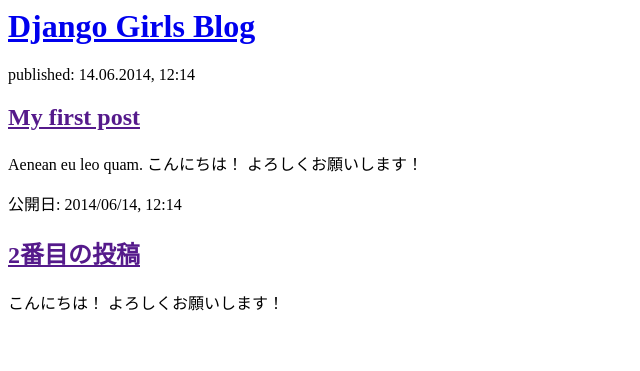
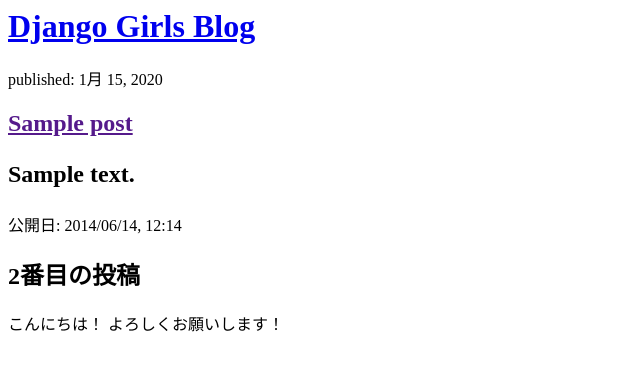
Before and after one commit to morihagi/my-first-blog, a Django app: page / in a window 1280 px wide. Shown: the top 371 px of the page, without its empty margins (0-640 px from the left). Run offline with Django 3.2, Linux system fonts and the light colour scheme; tables that the repository leaves empty hold one stand-in row (values such as "Sample post").

Commit message:
Modified templates to display posts from database.

```diff
--- a/blog/templates/blog/post_list.html
+++ b/blog/templates/blog/post_list.html
@@ -2,20 +2,23 @@
     <head>
         <title>Django Girls blog</title>
     </head>
+
     <body>
         <div>
             <h1><a href="/">Django Girls Blog</a></h1>
         </div>
 
-        <div>
-            <p>published: 14.06.2014, 12:14</p>
-            <h2><a href="">My first post</a></h2>
-            <p>Aenean eu leo quam. こんにちは！ よろしくお願いします！ </p>
-        </div>
+        {% for post in posts %}
+            <div>
+            <p>published: {{post.published_date }}</p>
+            <h2><a href = "">{{ post.title }}</a></p>
+            <p>{{ post.text|linebreaksbr}}<?p>
+            </div>
+        {% endfor %}
 
         <div>
             <p>公開日: 2014/06/14, 12:14</p>
-            <h2><a href="">2番目の投稿</a></h2>
+            <h2>2番目の投稿</h2>
             <p> こんにちは！ よろしくお願いします！ </p>
         </div>
     </body>
--- a/blog/views.py
+++ b/blog/views.py
@@ -1,6 +1,9 @@
 from django.shortcuts import render
+from django.utils import timezone
+from .models import Post
 
 # Create your views here.
 
 def post_list(request):
-    return render(request, 'blog/post_list.html', {})
+    posts = Post.objects.filter(published_date__lte = timezone.now()).order_by('published_date')
+    return render(request, 'blog/post_list.html', {'posts' : posts})
--- /dev/null
+++ b/my/pyvenv.cfg
@@ -0,0 +1,3 @@
+home = /Users/Misato/opt/anaconda3/bin
+include-system-site-packages = false
+version = 3.7.6
```
Also changed, not shown: 10 other files.
